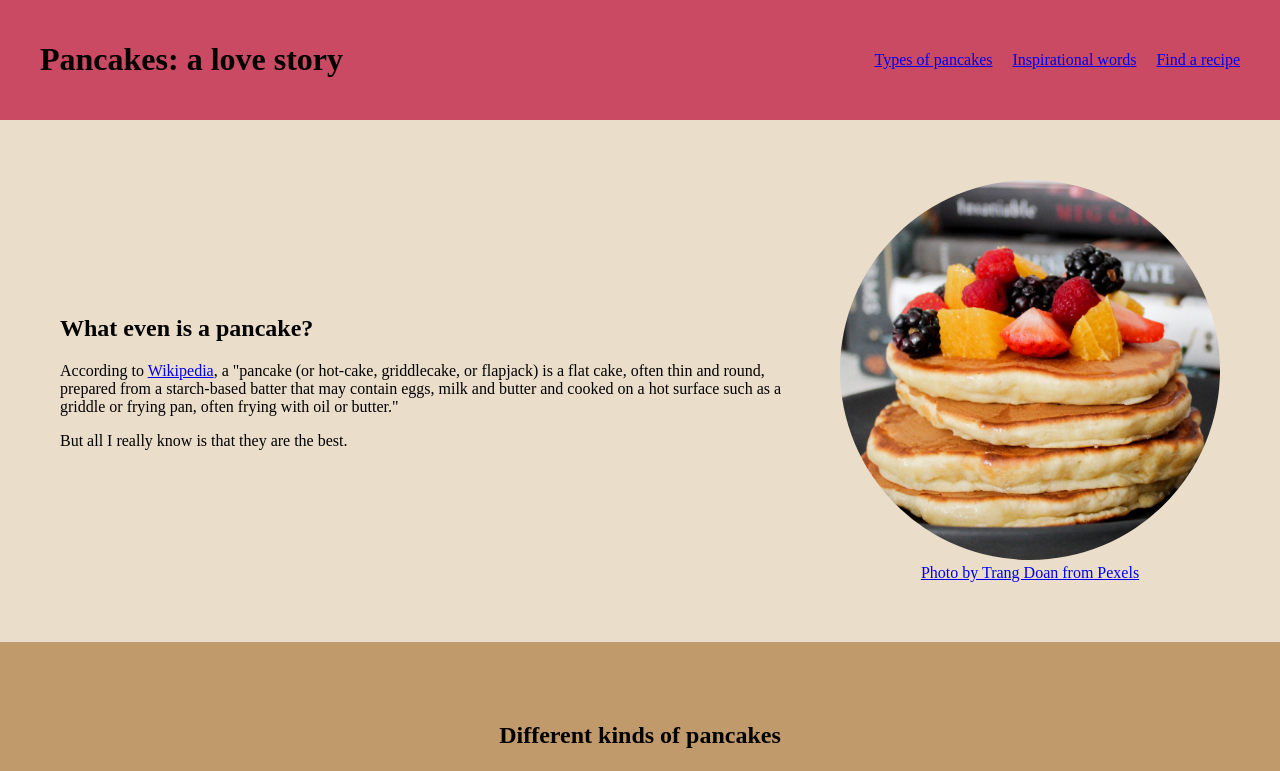
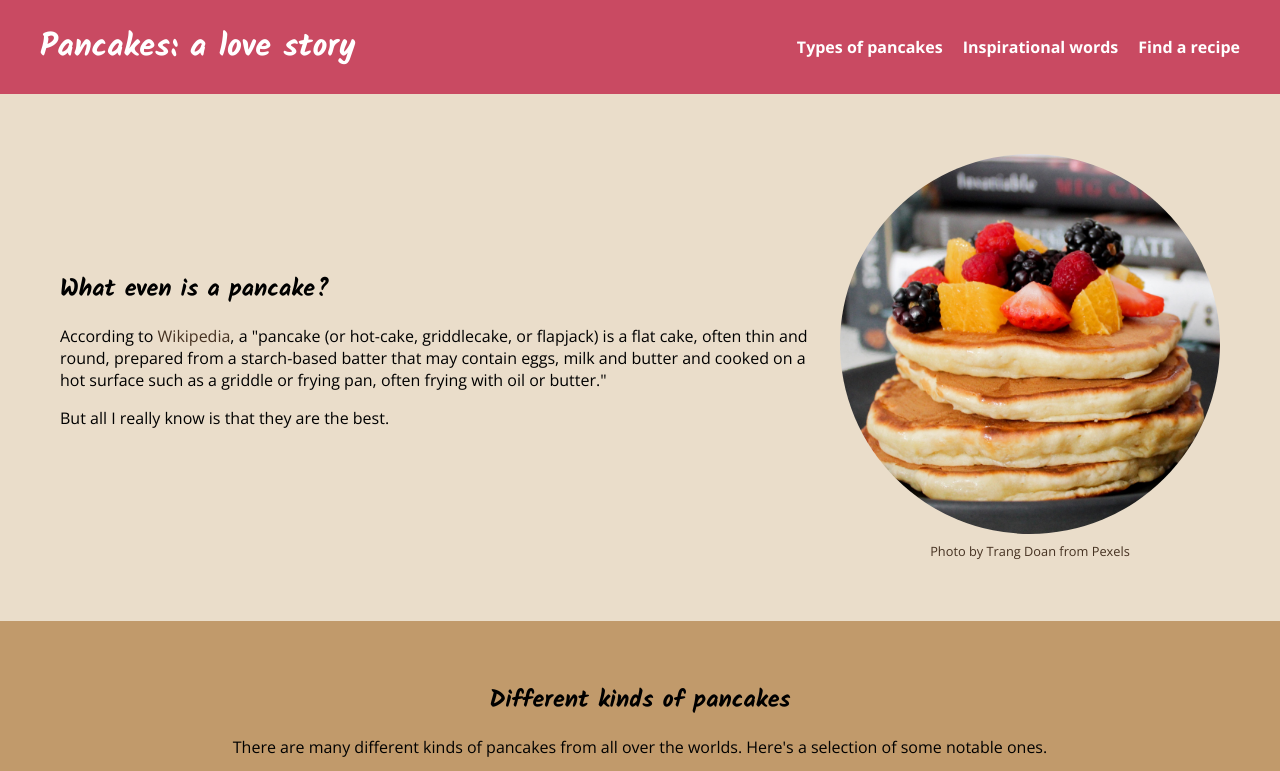
Before and after one commit to annikanana/flexbox-lp, a plain HTML site: page index.html in a window 1280 px wide. Shown: the top 771 px of the page. Drawn offline with nearby package versions, Linux system fonts and the light colour scheme.

Commit message:
Add text and header styles

```diff
--- a/style.css
+++ b/style.css
@@ -1,7 +1,28 @@
+@import url('https://fonts.googleapis.com/css2?family=Kalam:wght@400;700&family=Open+Sans:wght@300;700&display=swap');
+
 body {
     margin: 0;
     display: flex;
     flex-direction: column;
+    font-family: 'Open Sans', sans-serif;
+}
+
+h1, h2, h3 {
+    font-family: 'Kalam', cursive;
+    margin: 0;
+}
+
+a {
+    text-decoration: none;
+    color: #453121;
+}
+
+a:hover {
+    text-decoration: underline;
+}
+
+figcaption a {
+    font-size: 0.8rem;
 }
 
 .container {
@@ -12,6 +33,7 @@
 
 header {
    background: #C94A62;
+   color: #FFFFFF;
 }
 
 header .container {
@@ -25,6 +47,16 @@
     display: flex;
     gap: 20px;
     list-style: none;
+}
+
+nav ul li a {
+    color: #FFFFFF;
+    font-weight: 700;
+}
+
+nav ul li a:hover {
+    text-decoration: none;
+    border-bottom: 2px solid #FA6B86;
 }
 
 #intro {
@@ -145,3 +177,8 @@
 footer {
     background: #C94A62;
 }
+
+footer .container {
+    padding: 20px;
+    text-align: center;
+}
```
